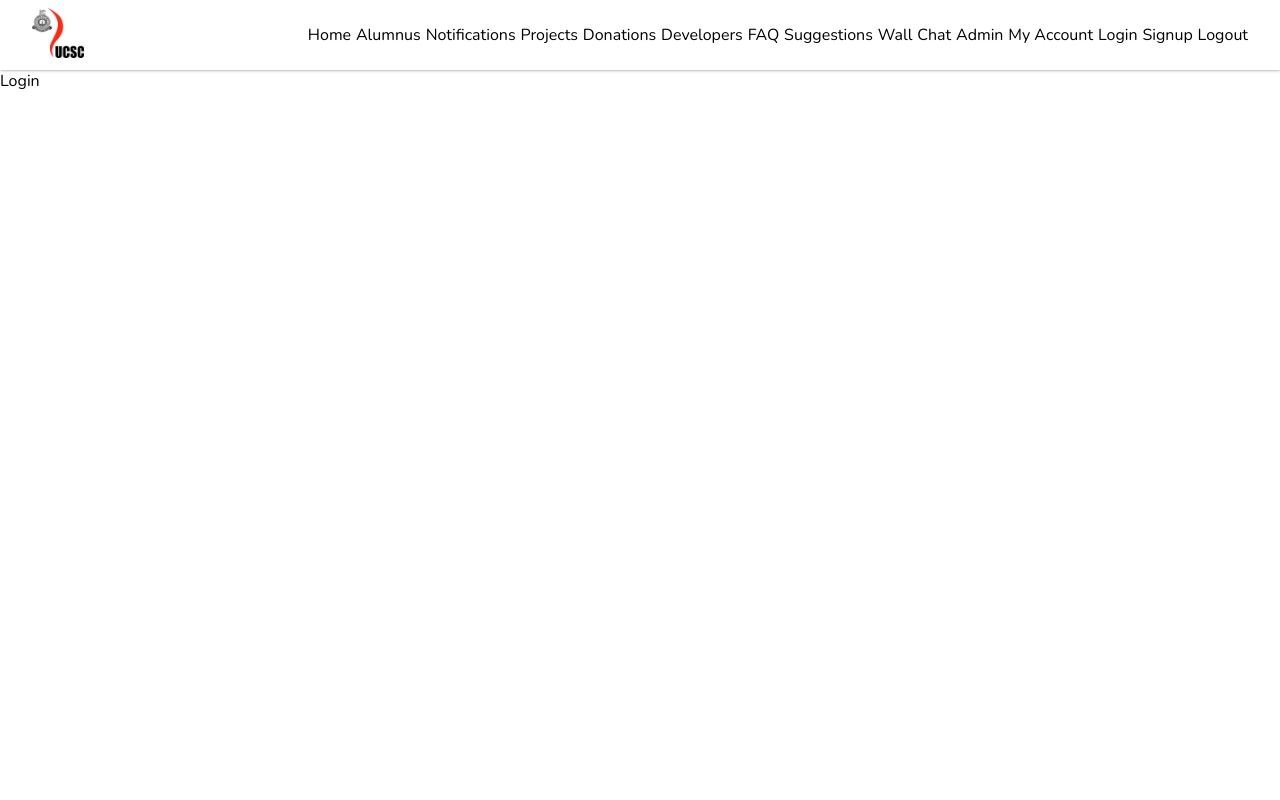
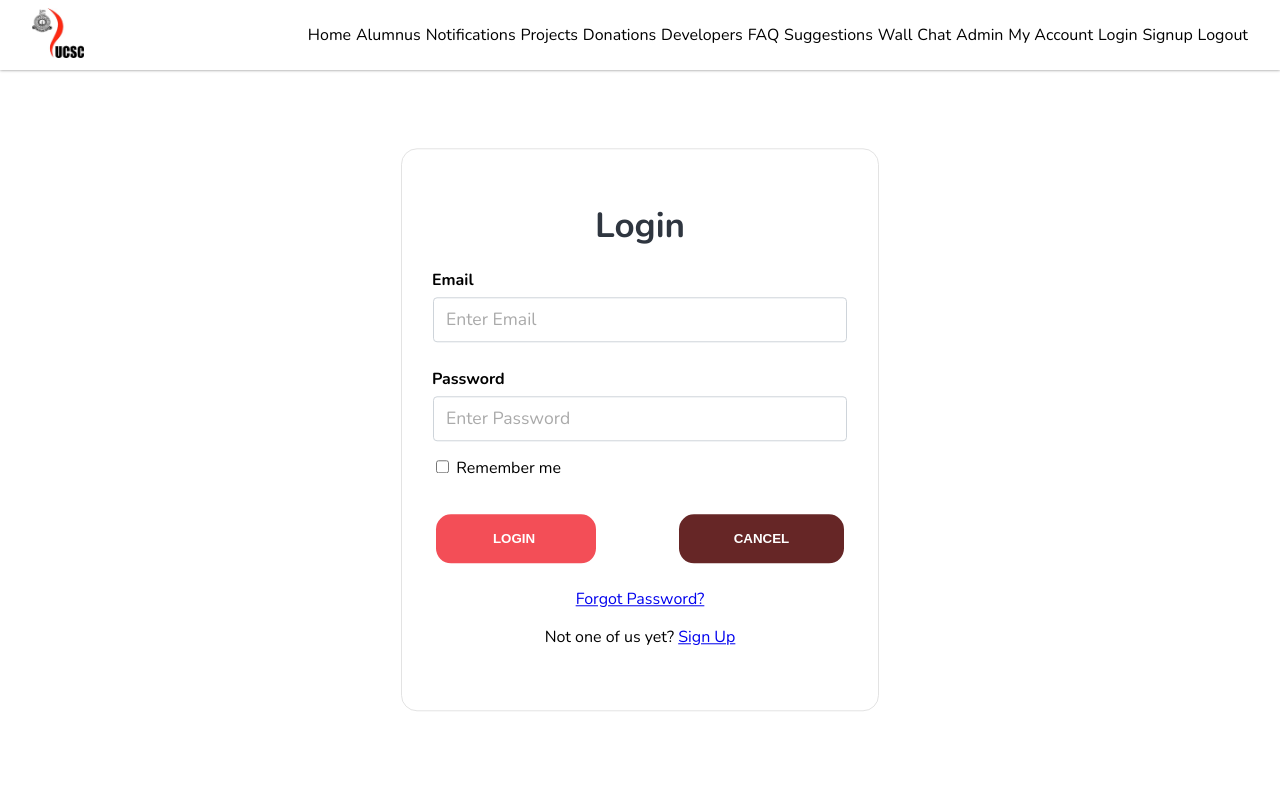
Before and after one commit to IsuruVihan/UCSC_Alumni_Diaries, a PHP site: page /login.php in a window 1280 px wide. Run offline with PHP 8.4, Linux system fonts and the light colour scheme.

Commit message:
Login UI completed

```diff
--- /dev/null
+++ b/assets/styles/login.css
@@ -0,0 +1,148 @@
+@import url('https://fonts.googleapis.com/css2?family=Nunito:ital,wght@0,200;0,300;0,400;0,600;0,700;0,800;0,900;1,200;1,300;1,400;1,600;1,700;1,800;1,900&display=swap');
+
+body {
+    margin: 0;
+    padding: 0;
+    box-sizing: border-box;
+}
+body,
+.input-field {
+    font-family: 'Nunito', sans-serif;
+}
+.login {
+    position: relative;
+    box-sizing: border-box;
+    top: 45%;
+    left: 50%;
+    padding: 30px;
+    background-color: #fff;
+    border: 1px solid #e3e3e3;
+    border-radius: 16px;
+    text-align: center;
+    transform: translate(-50%,-50%);
+    width: 478px;
+    max-width: 100%;
+    max-height: 100%;
+}
+.img {
+    position: relative;
+    margin-left: auto;
+    margin-top:auto;
+    display:block;
+    /*align-content: center;*/
+}
+
+.title {
+    font-size: 35px;
+    color: #2f3640;
+    margin-bottom: 10px;
+}
+#form {
+    display: flex;
+    justify-content: center;
+    flex-direction: column;
+    width: 100%;
+}
+.container1 {
+    margin-top: 10px;
+    display: flex;
+    flex-direction: column;
+    position: relative;
+    text-align: left;
+}
+.container2 {
+    margin-bottom:10px;
+    margin-top: 20px;
+    width: 100%;
+    display: flex;
+    flex-direction: column;
+    position: relative;
+    text-align: left;
+}
+
+.input-field {
+    padding: 10px;
+    margin: 6px 0;
+    border-radius: 4px;
+    border: 1px solid #ced4da;
+    background-color: #fff;
+    box-sizing: border-box;
+    font-size: 14px;
+    cursor: text;
+    margin-left: 1px;
+    margin-right: 1px;
+
+
+}
+
+.input-field input
+{
+    background: none;
+    outline: none;
+    border: none;
+    line-height: normal;
+    font-weight: 600;
+    font-size: 1.1rem;
+    color: #333;
+    display: inline-block;
+    height: 100%;
+}
+.input-field input::placeholder {
+    color: #aaa;
+    font-weight: 500;
+    font-family: 'Nunito', sans-serif;
+}
+
+.labels {
+    display: flex;
+    flex-direction: row;
+    justify-content: space-between;
+    align-items: flex-end;
+    font-weight: bold;
+}
+#error {
+    position: relative;
+    color: #f34e57;
+    text-align: left;
+    margin:10px;
+}
+
+.btn-solid-login{
+    width: 80%;
+    background-color: #f34e57;
+    border: none;
+    outline: none;
+    height: 49px;
+    border-radius: 15px;
+    color: #fff;
+    text-transform: uppercase;
+    font-weight: 600;
+    margin-left: 1px;
+    margin-top: 10px;
+    cursor: pointer;
+    transition: 0.5s;
+}
+
+.btn-solid-login:hover{
+    background-color: #e59b9b;
+}
+
+.btn-solid-cancel{
+    width: 80%;
+    background-color: #662626;
+    border: none;
+    outline: none;
+    height: 49px;
+    border-radius: 15px;
+    color: #fff;
+    text-transform: uppercase;
+    font-weight: 600;
+    margin-right: 1px;
+    margin-top: 10px;
+    cursor: pointer;
+    transition: 0.5s;
+}
+
+.btn-solid-cancel:hover{
+    background-color: #e59797;
+}
--- a/pages/login.php
+++ b/pages/login.php
@@ -1,7 +1,60 @@
-<?php include('../components/header.php'); ?>
+<?php include '../components/header.php';?>
 
-<div class='login'>
-	Login
+
+ <link rel='stylesheet' type='text/css' href='../assets/styles/login.css'>
+ <!-- <br> <br>  -->
+
+    <div class='login'>
+    <div class=img>
+        <!-- <img src='../assets/images/logo.jpeg' alt='logo' width='150' height='150'> <br>  -->
+    </div>
+    <h1 class='title'> Login </h1>
+    <form id='form' action='#' method="POST" class='login-form'>
+        <div class='container1'>
+          <div class='labels'>
+            <label>Email</label>
+          </div>
+          <div class='input-field'>
+            <input id='email' type='text' placeholder='Enter Email' />
+          </div>
+        </div>
+        <div class='container2'>
+          <div class='labels'>
+            <label>Password</label>
+        </div>
+          <div class='input-field'>
+            <input id='confirmPassword' type='password' placeholder='Enter Password'/>
+          </div>
+        </div>
+
+
+        <div class='check-box' align='left';>
+                  <input type='checkbox' id='checkbox'>
+                  <label for="checkbox">Remember me</label>
+                </div>
+
+
+                <br>
+
+        <table class='logcan'>
+                    <tr>
+                        <td align='left'>
+                        <input class='btn-solid-login' type='submit' name='' value=' Login  '>
+                        </td>
+                        <td align='right'>
+                        <input class='btn-solid-cancel' type='reset' name='' value='Cancel'>
+                        </td>
+                        </tr>
+                        </table> <br>
+
+
+                <center>
+
+                <a class='loginpagelink' href='#'> Forgot Password? </a> <br>
+                <p> Not one of us yet? <a class='loginpagelink' href='signup.php'> Sign Up </a> </p>
+                </center>
+
+    </form>
 </div>
 
 <?php include('../components/footer.php'); ?>
```
